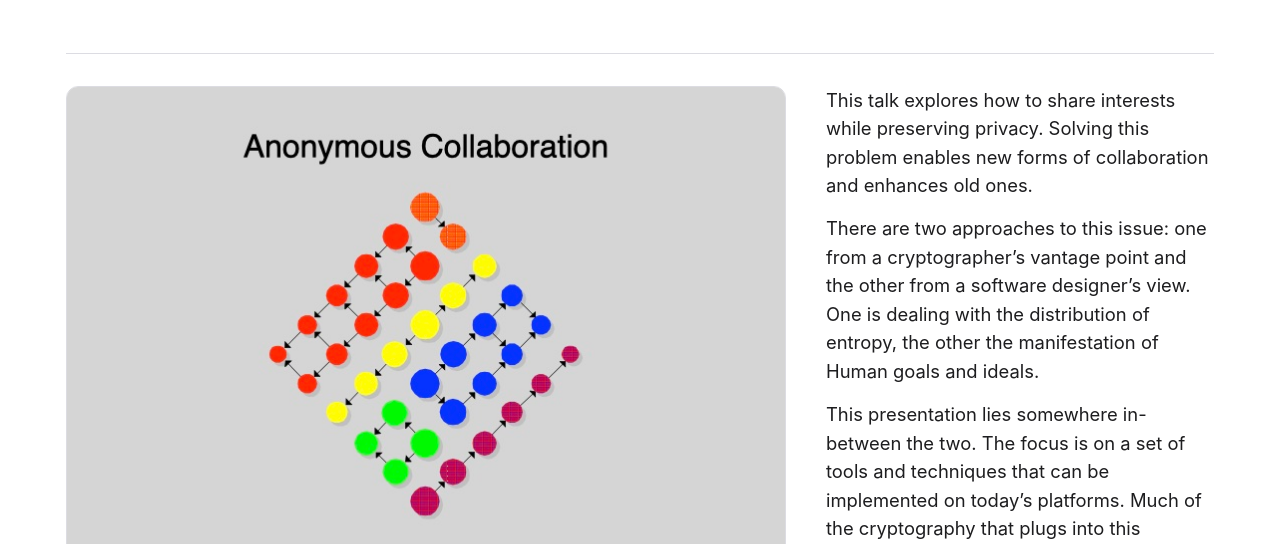
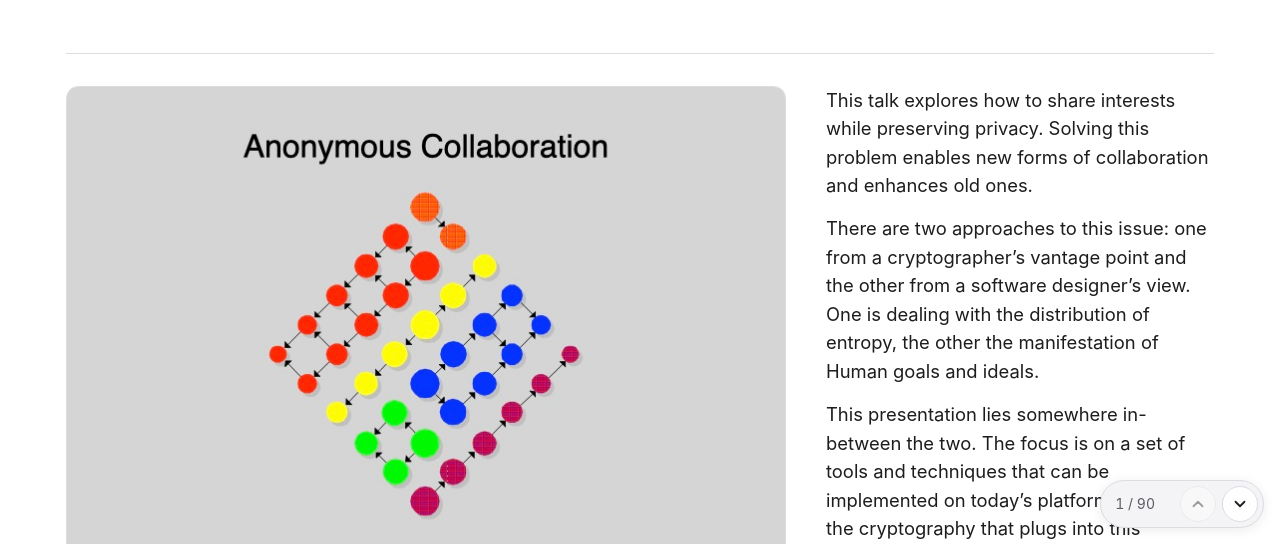
Before and after one commit to musesum/coincidence, a plain HTML site: page anon/index.html in a window 1280 px wide. Shown: the part 256-800 px from the top of the page. Drawn offline with Linux system fonts and the light colour scheme.

Commit message:
Anon: slide navigator in the lower right, as on the deck
Co-Authored-By: Claude Opus 5.5 <noreply@anthropic.com>

```diff
--- a/anon/index.html
+++ b/anon/index.html
@@ -26,6 +26,15 @@ figcaption { margin-top: 8px; font-size: 14px; color: var(--ink-2); }
 .notes p { margin: 0 0 .8em; max-width: 62ch; }
 @media (min-width: 980px) { .anon-slide { grid-template-columns: minmax(0, 720px) minmax(0, 1fr); gap: 40px; align-items: start; } }
 @media print { .anon-slide { break-inside: avoid; grid-template-columns: minmax(0, 1fr) minmax(0, 1fr); } .back { display: none; } }
+/* Slide controls, as on coincidence.org */
+.anon-slide { scroll-margin-top: 16px; }
+.deck-nav { position: fixed; right: 16px; bottom: 16px; z-index: 10; display: flex; align-items: center; gap: 6px; padding: 5px 5px 5px 14px; border: 1px solid var(--line); border-radius: 999px; background: var(--paper-2); box-shadow: 0 2px 12px rgba(0, 0, 0, .08); }
+.deck-count { min-width: 4.2em; font-size: 14px; color: var(--ink-2); font-variant-numeric: tabular-nums; }
+.deck-btn { width: 36px; height: 36px; display: grid; place-items: center; padding: 0; border: 1px solid var(--line); border-radius: 50%; background: var(--paper); color: var(--ink); cursor: pointer; }
+.deck-btn svg { width: 18px; height: 18px; }
+.deck-btn path { fill: none; stroke: currentColor; stroke-width: 2; stroke-linecap: round; stroke-linejoin: round; }
+.deck-btn:disabled { opacity: .4; cursor: default; }
+@media print { .deck-nav { display: none; } }
 </style>
 </head>
 <body>
@@ -903,5 +912,56 @@ figcaption { margin-top: 8px; font-size: 14px; color: var(--ink-2); }
       </div>
     </section>
 </main>
+<nav class="deck-nav" aria-label="Slides">
+  <span class="deck-count" aria-live="polite"><span data-deck-current>1</span> / <span data-deck-total>90</span></span>
+  <button type="button" class="deck-btn" data-deck="prev" aria-label="Previous slide">
+    <svg viewBox="0 0 20 20" aria-hidden="true"><path d="M5 12.5L10 7.5L15 12.5"/></svg>
+  </button>
+  <button type="button" class="deck-btn" data-deck="next" aria-label="Next slide">
+    <svg viewBox="0 0 20 20" aria-hidden="true"><path d="M5 7.5L10 12.5L15 7.5"/></svg>
+  </button>
+</nav>
+<script>
+// Slide controls: count, previous/next, arrow keys, hash sync.
+(() => {
+  const slides = Array.from(document.querySelectorAll('section.anon-slide'));
+  const cur = document.querySelector('[data-deck-current]');
+  const prev = document.querySelector('[data-deck="prev"]');
+  const next = document.querySelector('[data-deck="next"]');
+  const reduced = matchMedia('(prefers-reduced-motion: reduce)');
+  let current = Math.max(0, slides.findIndex((s) => '#' + s.id === location.hash));
+  const show = (i) => {
+    current = i;
+    cur.textContent = String(i + 1);
+    prev.disabled = i === 0;
+    next.disabled = i === slides.length - 1;
+    const hash = '#' + slides[i].id;
+    if (location.hash !== hash) history.replaceState(null, '', hash);
+  };
+  const go = (i) => {
+    const t = Math.min(slides.length - 1, Math.max(0, i));
+    slides[t].scrollIntoView({ behavior: reduced.matches ? 'auto' : 'smooth', block: 'start' });
+    show(t);
+  };
+  // Slide crossing the middle of the viewport is the current one.
+  const io = new IntersectionObserver((es) => { for (const e of es) if (e.isIntersecting) show(slides.indexOf(e.target)); }, { rootMargin: '-50% 0px -50% 0px' });
+  slides.forEach((s) => io.observe(s));
+  document.querySelector('[data-deck-total]').textContent = String(slides.length);
+  prev.addEventListener('click', () => go(current - 1));
+  next.addEventListener('click', () => go(current + 1));
+  const FORWARD = new Set(['ArrowDown', 'PageDown', ' ', 'ArrowRight']);
+  const BACK = new Set(['ArrowUp', 'PageUp', 'ArrowLeft']);
+  document.addEventListener('keydown', (e) => {
+    if (e.defaultPrevented || e.altKey || e.ctrlKey || e.metaKey) return;
+    const t = e.target instanceof Element ? e.target : null;
+    if (t && e.key === ' ' && t.closest('button, a')) return;
+    const back = BACK.has(e.key) || (e.key === ' ' && e.shiftKey);
+    if (!back && !FORWARD.has(e.key)) return;
+    e.preventDefault();
+    go(current + (back ? -1 : 1));
+  });
+  if (slides.length) show(current);
+})();
+</script>
 </body>
 </html>
```
